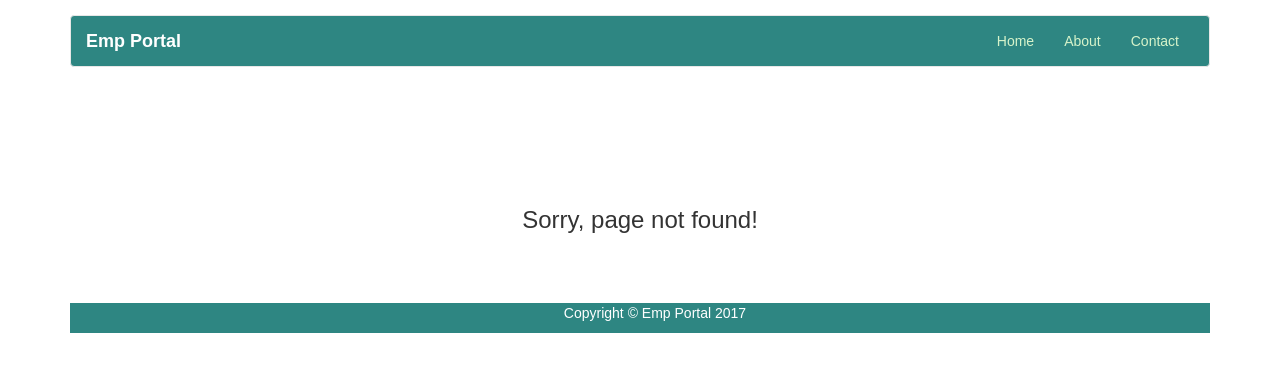
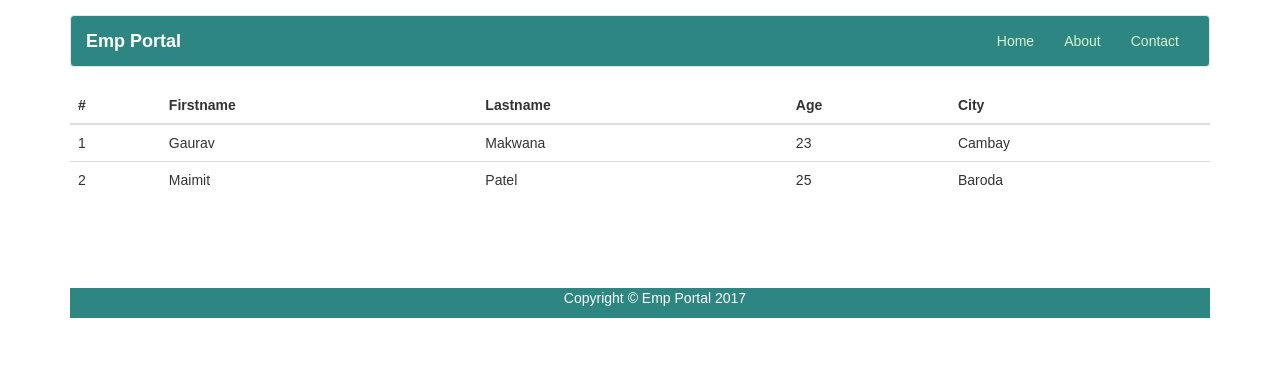
Before and after one commit to Gauravbtc/EmpPortal, a React (Create React App) app: page /employee in a window 1280 px wide. Before the commit this address had no page. Shown: the top 372 px of the page. Built offline with nearby package versions, Linux system fonts and the light colour scheme.

Commit message:
Empoyee table integration

```diff
--- a/src/Routes.js
+++ b/src/Routes.js
@@ -4,6 +4,7 @@ import Home from './containers/Home';
 import NotFound from './containers/NotFound';
 import About from './containers/About';
 import Contact from './containers/Contact';
+import Employees from './containers/Employee/Employees';
 
 
 export default () => (
@@ -11,6 +12,7 @@ export default () => (
     <Route path= "/" exact component={Home} />
     <Route path= "/contact" exact component={Contact} />
     <Route path= "/about" exact component={About} />
+    <Route path="/employee" exact component={Employees} />
     <Route component={NotFound} />
   </Switch>
 );
--- a/src/containers/Card.js
+++ b/src/containers/Card.js
@@ -1,6 +1,6 @@
 import React, { Component } from 'react';
 import './Card.css';
-
+import { Link } from 'react-router-dom';
 class Card extends Component{
   render(){
     return(
@@ -11,7 +11,7 @@ class Card extends Component{
             <div className="card-block">
               <h4 className="card-title">Employee</h4>
               <p className="card-text">Some quick example text to build on the card title and make up the bulk of the card's content.</p>
-              <a href="#" className="btn btn-primary">Employees</a>
+              <Link to="/employee" className="btn btn-primary">Employee</Link>
             </div>
             </div>
           </div>
--- /dev/null
+++ b/src/containers/Employee/Employees.js
@@ -0,0 +1,53 @@
+import React, { Component } from 'react';
+
+class Employees extends Component{
+  constructor(props){
+		super(props);    // console.log(employees);
+	}
+
+  render(){
+    const emps = employees.map((emp,i) =>
+			<Employee key={i} id= {emp.id } firstname={emp.firstname} lastname={emp.lastname} age={emp.age} city={emp.city} />
+		 );
+    return(
+      <div>
+        <div className="table-responsive">
+          <table className="table">
+            <thead>
+              <tr>
+                <th>#</th>
+                <th>Firstname</th>
+                <th>Lastname</th>
+                <th>Age</th>
+                <th>City</th>
+              </tr>
+            </thead>
+            <tbody>
+              {emps}
+            </tbody>
+          </table>
+      </div>
+    </div>
+    );
+  }
+}
+
+const employees = [
+  {id: 1, firstname: 'Gaurav', lastname: 'Makwana', age: '23', city: 'Cambay'},
+  {id: 2, firstname: 'Maimit', lastname: 'Patel', age: '25', city: 'Baroda'},
+];
+
+class Employee extends Component{
+  render(){
+    return(
+      <tr>
+        <td>{this.props.id}</td>
+        <td>{this.props.firstname}</td>
+        <td>{this.props.lastname}</td>
+        <td>{this.props.age}</td>
+        <td>{this.props.city}</td>
+      </tr>
+    );
+  }
+}
+export default Employees;
```
